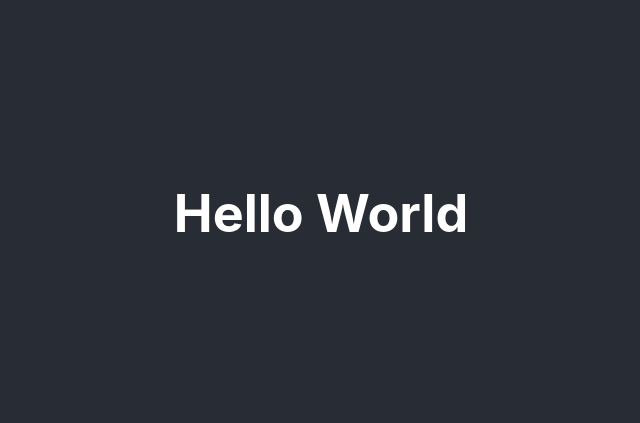
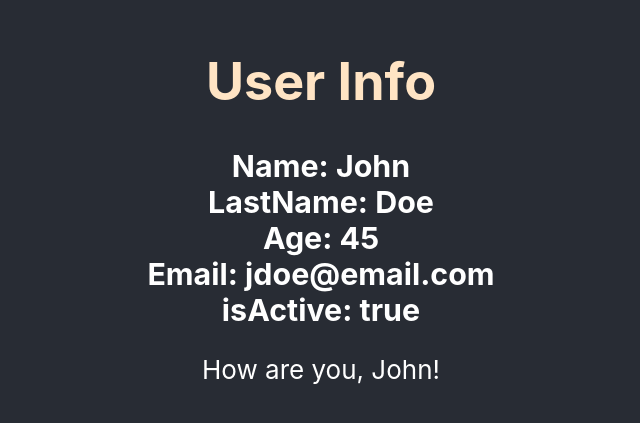
Before and after one commit to fun-projects-library/PhoneBookApp-react, a React (Create React App) app in the folder react-applicaation/: page / in a window 1280 px wide. Shown: the part 187-610 px from the top of the page, without its empty margins (319-959 px from the left). Built offline with nearby package versions, Linux system fonts and the light colour scheme.

Commit message:
user function added

```diff
--- a/react-applicaation/src/App.css
+++ b/react-applicaation/src/App.css
@@ -36,3 +36,11 @@
     transform: rotate(360deg);
   }
 }
+
+#title {
+  color: bisque;
+}
+
+h3 {
+  margin: 0;
+}
--- a/react-applicaation/src/App.js
+++ b/react-applicaation/src/App.js
@@ -1,12 +1,31 @@
-import logo from './logo.svg';
+// import logo from './logo.svg';
 import './App.css';
+
+
+const user = {
+  name: "John",
+  lastName: "Doe",
+  age: 45,
+  email: "jdoe@email.com",
+  isActive: true,
+}
+
+
+
 
 function App() {
   return (
     <div className="App">
       <header className="App-header">
 
-      <h1>Hello World</h1>
+      <h1 id="title">User Info</h1>
+      <h3>Name: {user.name}</h3>
+      <h3>LastName: {user.lastName}</h3>
+      <h3>Age: {user.age}</h3>
+      <h3>Email: {user.email}</h3>
+      <h3>isActive: {String(user.isActive)}</h3>
+      {user.isActive ? <p>How are you, {user.name}!</p> : <p>How are you, guest!</p>}
+
 
 
         {/* <img src={logo} className="App-logo" alt="logo" />
--- a/react-applicaation/src/index.js
+++ b/react-applicaation/src/index.js
@@ -5,9 +5,7 @@ import App from './App';
 import reportWebVitals from './reportWebVitals';
 
 ReactDOM.render(
-  <React.StrictMode>
-    <App />
-  </React.StrictMode>,
+  <App />,
   document.getElementById('root')
 );
 
```
Also changed, not shown: react-applicaation/src/index.css (+7 -3 lines).
